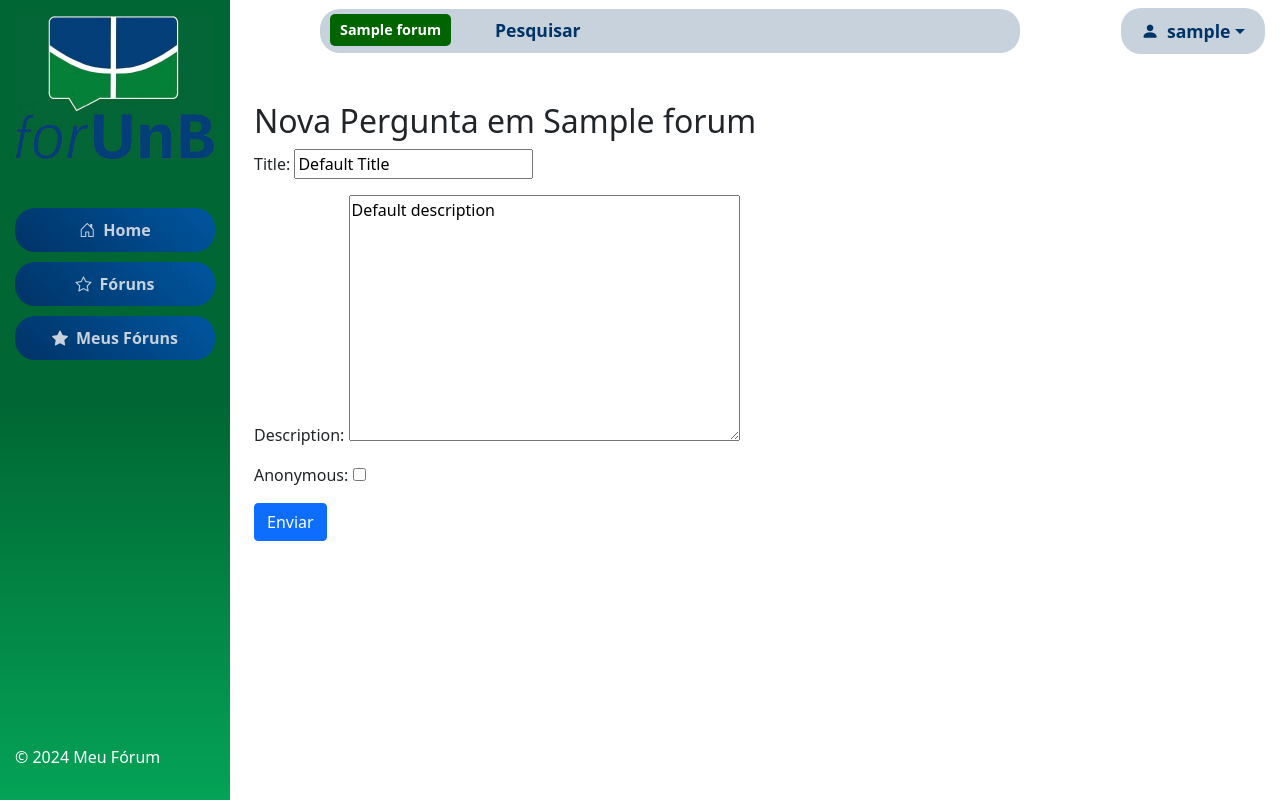
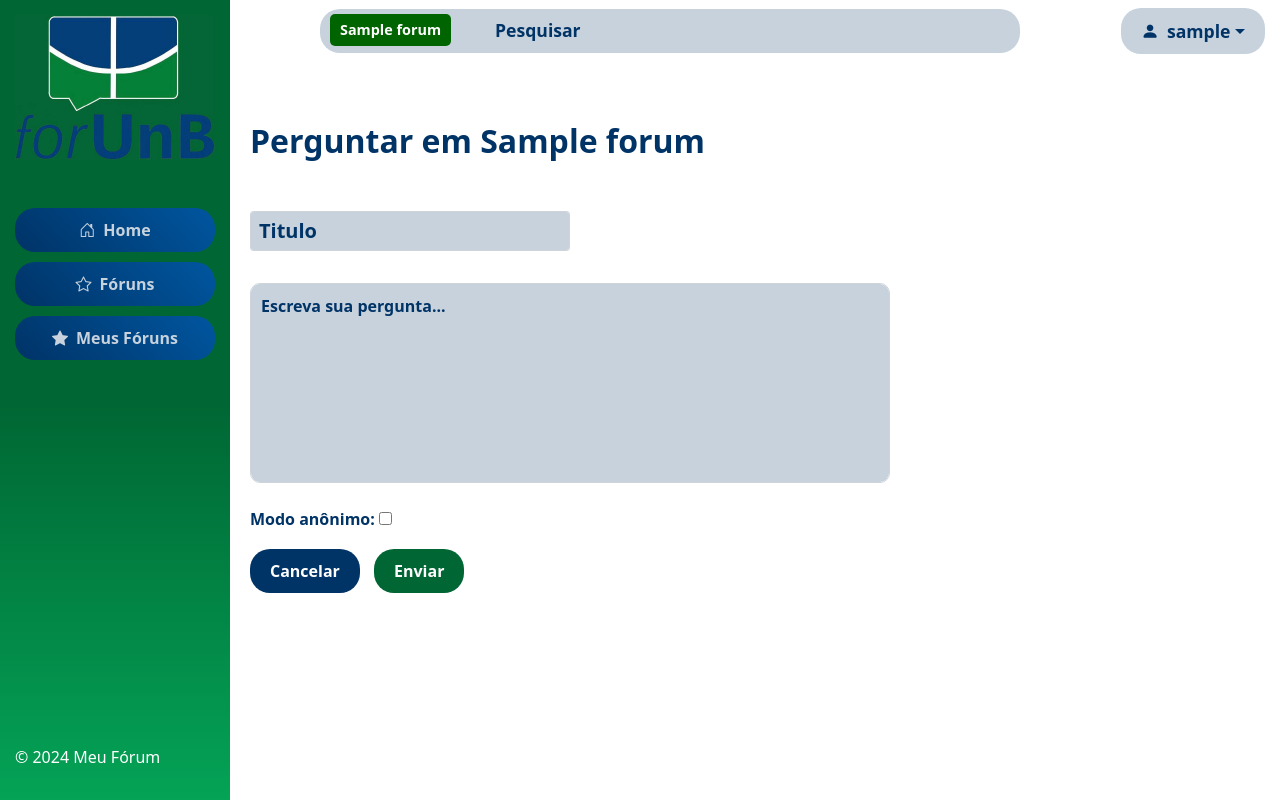
Before and after one commit to unb-mds/2024-1-forUnB, a Django app: page /new_question/1/ in a window 1280 px wide. Run offline with Django 4.2, Linux system fonts and the light colour scheme; a user stored in the database is signed in; tables that the repository leaves empty hold one stand-in row (values such as "Sample post").

Commit message:
feat : styling question page

```diff
--- a/forunb/main/forms.py
+++ b/forunb/main/forms.py
@@ -17,6 +17,21 @@ class QuestionForm(forms.ModelForm):
     class Meta:
         model = Question
         fields = ['title', 'description', 'is_anonymous']
+        widgets = {
+            'title': forms.TextInput(attrs={
+                'class': 'texto form-control form-control-sm mt-2 input-title',
+                'placeholder': 'Titulo'
+            }),
+            'description': forms.Textarea(attrs={
+                'class': 'texto descricao form-control mt-2',
+                'placeholder': 'Escreva sua pergunta...',
+                'rows': 5,  # Ajuste o número de linhas conforme necessário
+                'cols': 50  # Ajuste o número de colunas conforme necessário
+            }),
+        }
+        labels = {
+            'is_anonymous': 'Modo anônimo'
+        }
 
 class AnswerForm(forms.ModelForm):
     class Meta:
--- a/forunb/main/models.py
+++ b/forunb/main/models.py
@@ -17,8 +17,8 @@ class Forum(models.Model):
         return self.questions.all()  # Retorna todas as perguntas associadas a este fórum
 
 
-class Post(models.Model):
-    description = models.TextField(verbose_name='Description', default='Default description')
+class Post(models.Model): #descricao perguntas
+    description = models.TextField(verbose_name='')
     author = models.ForeignKey(settings.AUTH_USER_MODEL, on_delete=models.CASCADE, verbose_name='Author', default=1)  # Substitua '1' pelo ID do usuário padrão
     created_at = models.DateTimeField(auto_now_add=True, verbose_name='Creation Date and Time')
 
@@ -28,11 +28,11 @@ class Post(models.Model):
     def __str__(self):
         return self.description[:50] + '...'
 
-class Question(Post):
-    title = models.CharField(max_length=100, verbose_name='Title', default='Default Title')
+class Question(Post): #titulo perguntas
+    title = models.CharField(max_length=100, verbose_name='')
     forum = models.ForeignKey(Forum, on_delete=models.CASCADE, related_name='questions', verbose_name='Forum', default=3)  # Substitua '3' pelo ID do fórum padrão, se aplicável
     favoritados = models.IntegerField(default=0, verbose_name='Favorited Count')
-    is_anonymous = models.BooleanField(default=False, verbose_name='Anonymous')  # Novo campo
+    is_anonymous = models.BooleanField(default=False, verbose_name='')  # Novo campo
 
 
     def __str__(self):
@@ -42,7 +42,7 @@ class Answer(Post):
     question = models.ForeignKey(Question, on_delete=models.CASCADE, related_name='answers', verbose_name='Question', default=1)  # Substitua '1' pelo ID da questão padrão, se aplicável
     upvotes = models.IntegerField(default=0, verbose_name='Upvotes')
     text = models.TextField(verbose_name='Answer Text')  # Incluindo o campo text explicitamente
-    is_anonymous = models.BooleanField(default=False, verbose_name='Anonymous')  # Novo campo
+    is_anonymous = models.BooleanField(default=False, verbose_name='Modo anônimo')  # Novo campo
 
 
     class Meta:
--- a/forunb/main/templates/main/new_question.html
+++ b/forunb/main/templates/main/new_question.html
@@ -1,12 +1,106 @@
 {% extends "base.html" %}
 
 {% block content %}
-<div class="container mt-5 ms-0">
-    <h2>Nova Pergunta em {{ forum.title }}</h2>
-    <form method="post">
-        {% csrf_token %}
-        {{ form.as_p }}
-        <button type="submit" class="btn btn-primary">Enviar</button>
-    </form>
+
+{% load custom_filters %}
+<style>
+    .nome{
+        color:#003366;
+    }
+
+    .btn-cancelar{
+    background-color: #003366;
+    color: #ffffff;
+    font-weight: bold;
+    border: none;
+    padding: 10px 20px;
+    border-radius: 20px;
+    }
+
+    .btn-cancelar:hover {
+    background-color: #a0b0c0;
+    }
+
+    .btn-enviar{
+    background-color: #006633;
+    color: white;
+    border: none;
+    padding: 10px 20px;
+    border-radius: 20px;
+    font-weight: bold;
+    }
+
+    .btn-enviar:hover {
+    background-color: #004c26;
+    }
+
+    .response-form{
+    max-width: 50vw;
+    height: 70vh;
+    width: 100%;
+    }
+
+    .input-title {
+    width: 50%;
+    font-size: 1.25rem; /* Tamanho do texto maior */
+    color: #003366;       /* Cor do texto digitado */
+    }
+
+    .cancel{
+        color: white;
+    }
+
+    .texto{
+    background-color: #C7D2DD;
+    color: #003366;
+    }
+
+    .texto::placeholder {
+    color: #003366; /* Exemplo de cor do placeholder */
+    opacity: 1; /* Garantir que a cor aplicada seja visível */
+    font-weight: bold; /*fonte em negrito*/
+    }
+
+    .descricao.texto {
+      height: 200px; /* Ajuste a altura conforme necessário */
+  }
+
+  .custom-label {
+    color: #003366;
+    font-weight: bold;
+}
+
+  @media (max-width: 767px) {
+    .response-form{
+    max-width: 100vw;
+    height: 100vh;
+    width: 100%;
+    }
+  }
+</style>
+
+<div class="custom-container mt-5 ms-0">
+    <h2 class="nome fw-bold">Perguntar em {{ forum.title }}</h2>
+        <div class="response-form">
+            <form method="post">
+                {% csrf_token %}
+                <div class="form-group">
+                    {{ form.title.label_tag }}
+                    {{ form.title }}
+                </div>
+                <div class="form-group mb-4">
+                    {{ form.description.label_tag }}
+                    {{ form.description }}
+                </div>
+                <div class="form-group">
+                    <label class="custom-label">{{ form.is_anonymous.label_tag }}</label>
+                    {{ form.is_anonymous }}
+                </div>
+                <div class="flex-column flex-sm-row justify-content-between mt-2">
+                    <a class="cancel btn btn-cancelar" type="button" href="{% url 'main:forum_detail' forum.id %}">Cancelar</a>
+                    <button type="submit" class="btn btn-enviar">Enviar</button>
+                </div>
+            </form>
+        </div>
 </div>
 {% endblock %}
```
